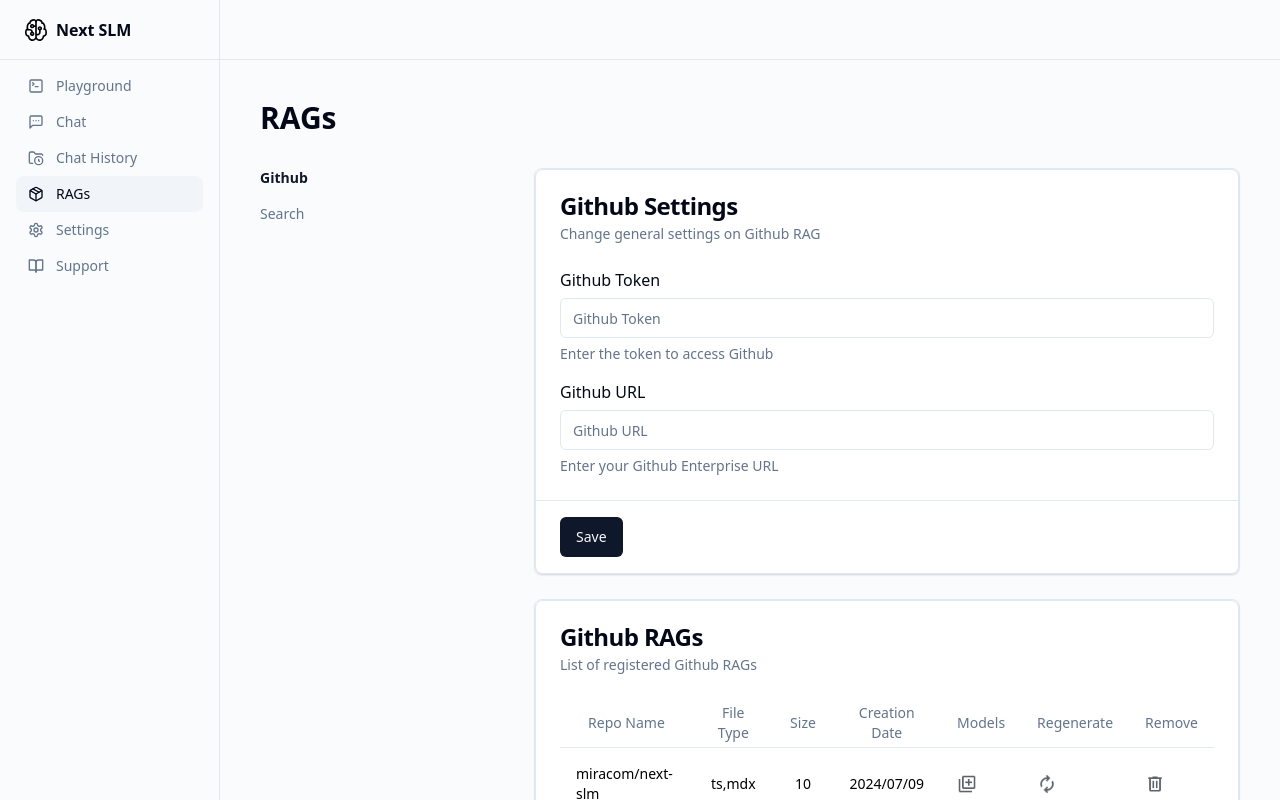
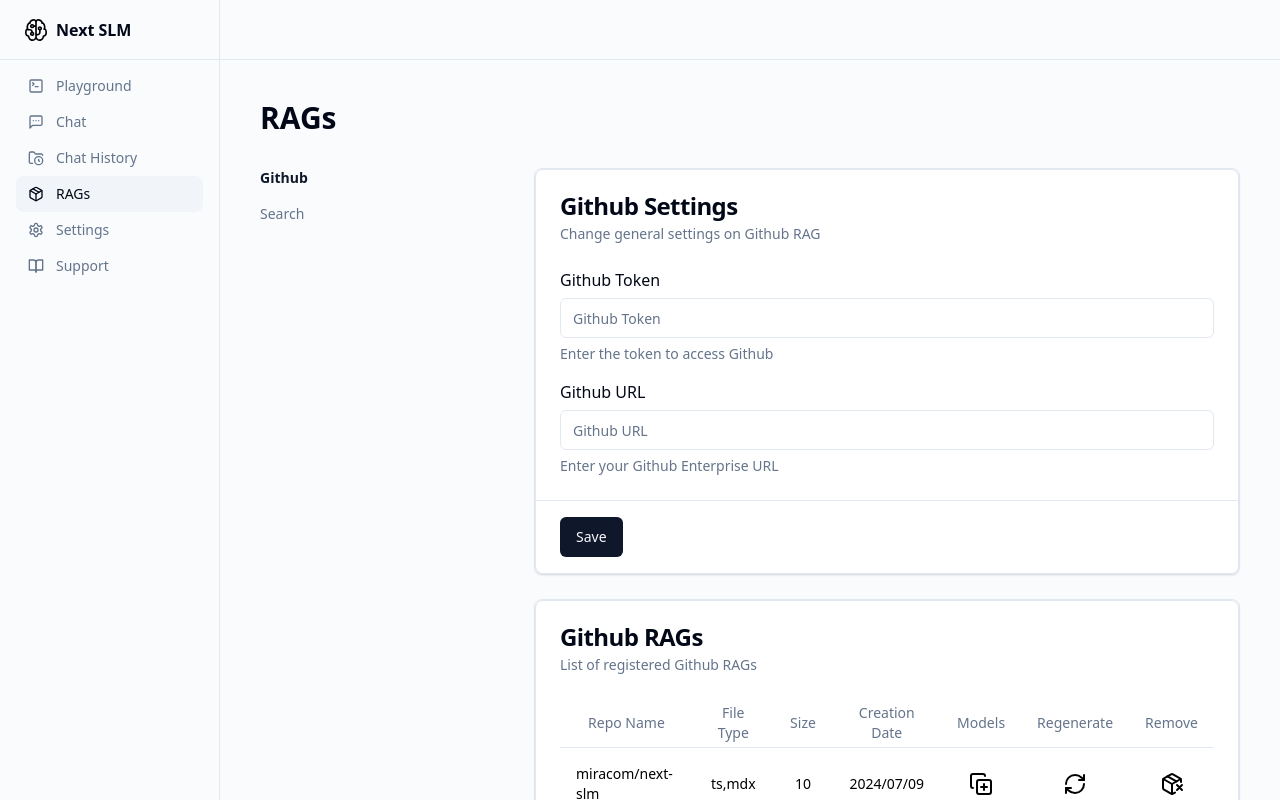
Before and after one commit to PUREUMYI/next-slm-ux-playground, a Next.js app: page /rags/github-list in a window 1280 px wide. Shown: the top 800 px of the page. Built offline with nearby package versions, Linux system fonts and the light colour scheme.

Commit message:
아이콘 변경

```diff
--- a/src/pages/rags/github-list.tsx
+++ b/src/pages/rags/github-list.tsx
@@ -19,9 +19,10 @@
 } from "@/components/ui/table";
 import { Label } from "@radix-ui/react-label";
 import { Separator } from "@radix-ui/react-select";
-import Image from "next/image";
 import Link from "next/link";
 import { useState } from "react";
+
+import { CopyPlus, PackageX, RefreshCw } from 'lucide-react';
 
 const GithubListPage = () => {
   const [githubRAGsModel, setGithubRAGsModel] = useState<GithubRAGsModel[]>([
@@ -158,29 +159,14 @@
                           <TableCell className="text-center">
                             {githubRAG.creationDate}
                           </TableCell>
-                          <TableCell className="items-center">
-                            <Image
-                              src="/images/add.png"
-                              alt={githubRAG.models}
-                              width={20}
-                              height={20}
-                            />
+                          <TableCell align={"center"}>
+                            <CopyPlus />
                           </TableCell>
-                          <TableCell className="">
-                            <Image
-                              src="/images/refresh.png"
-                              alt={githubRAG.regenerate}
-                              width={20}
-                              height={20}
-                            />
+                          <TableCell align={"center"}>
+                            <RefreshCw />
                           </TableCell>
-                          <TableCell className="">
-                            <Image
-                              src="/images/delete.png"
-                              alt={githubRAG.remove}
-                              width={20}
-                              height={20}
-                            />
+                          <TableCell align={"center"}>
+                            <PackageX />
                           </TableCell>
                         </TableRow>
                       ))}
```
